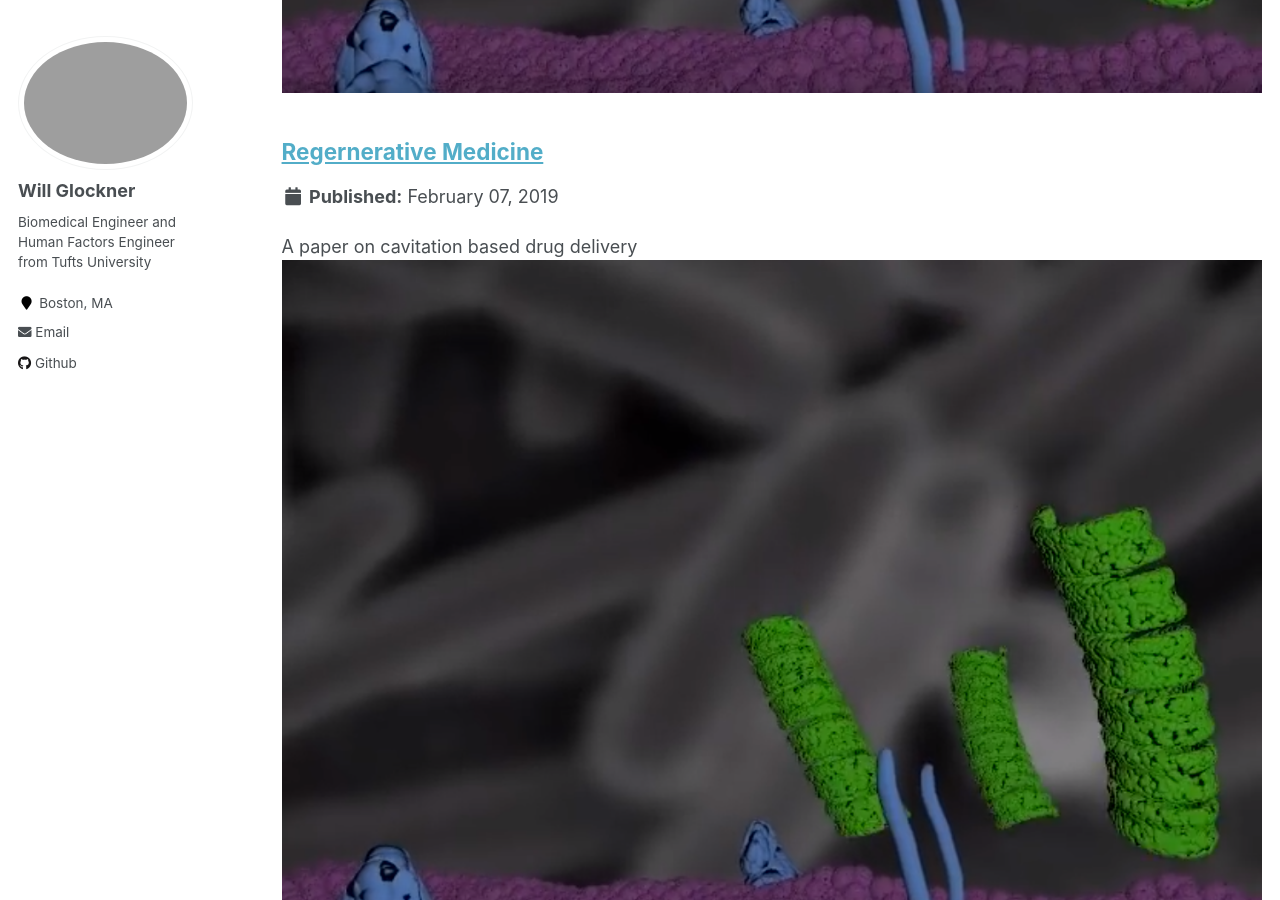
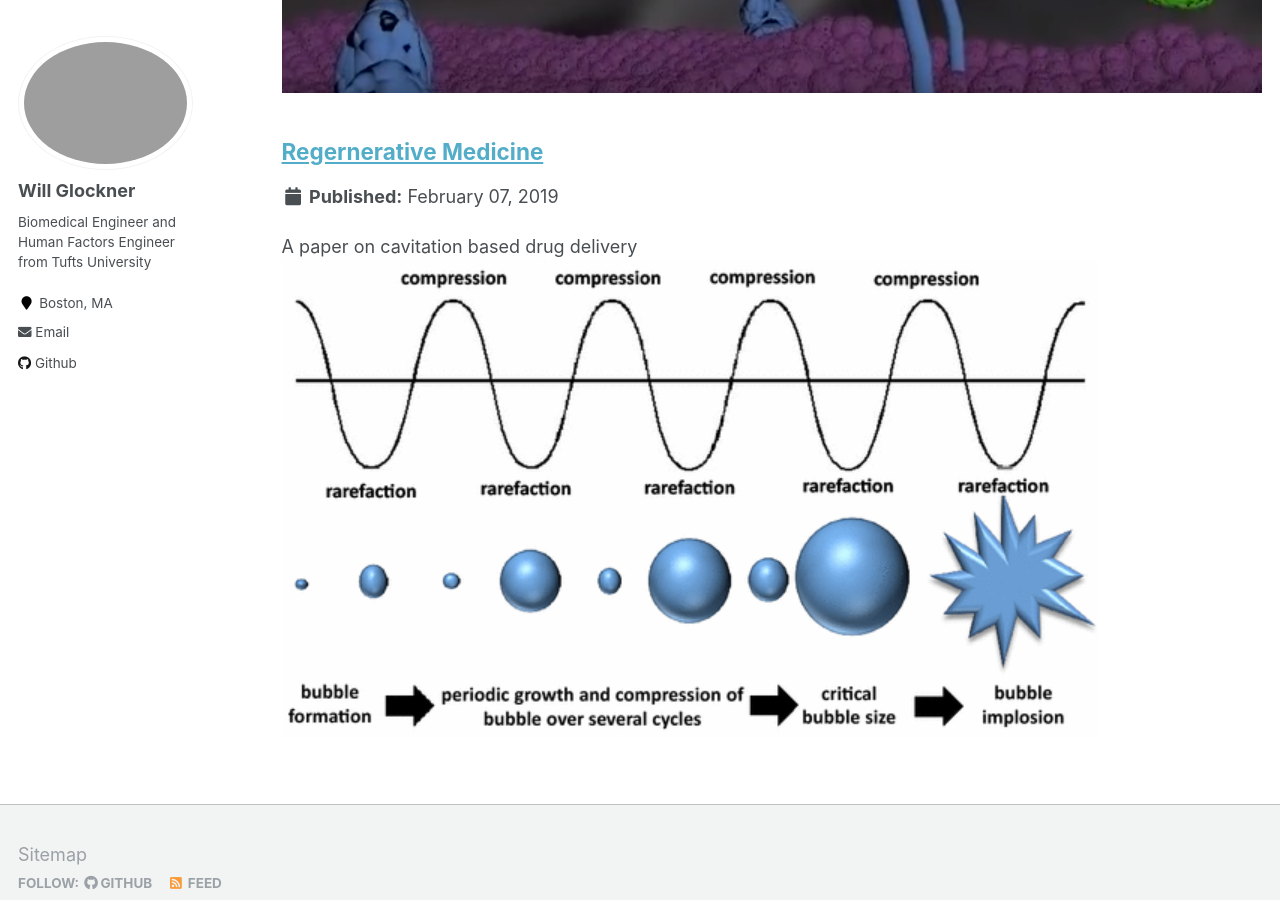
Before and after one commit to Glenn-Moss/wglock.github.io, a Jekyll site: the page built from _pages/portfolio.html, in a window 1280 px wide and 900 px high, scrolled down 1645 px. Built offline with Jekyll 4.4.1, drawn with Linux system fonts in a browser that asks for light colours.

Commit message:
Update portfolio-3.html

```diff
--- a/_portfolio/portfolio-3.html
+++ b/_portfolio/portfolio-3.html
@@ -1,6 +1,6 @@
 ---
 title: "Regernerative Medicine"
-excerpt: "A paper on cavitation based drug delivery <br/><img src='/images/AMP.png'>"
+excerpt: "A paper on cavitation based drug delivery <br/><img src='/images/bubble.png'>"
 collection: portfolio
 ---
 
```
